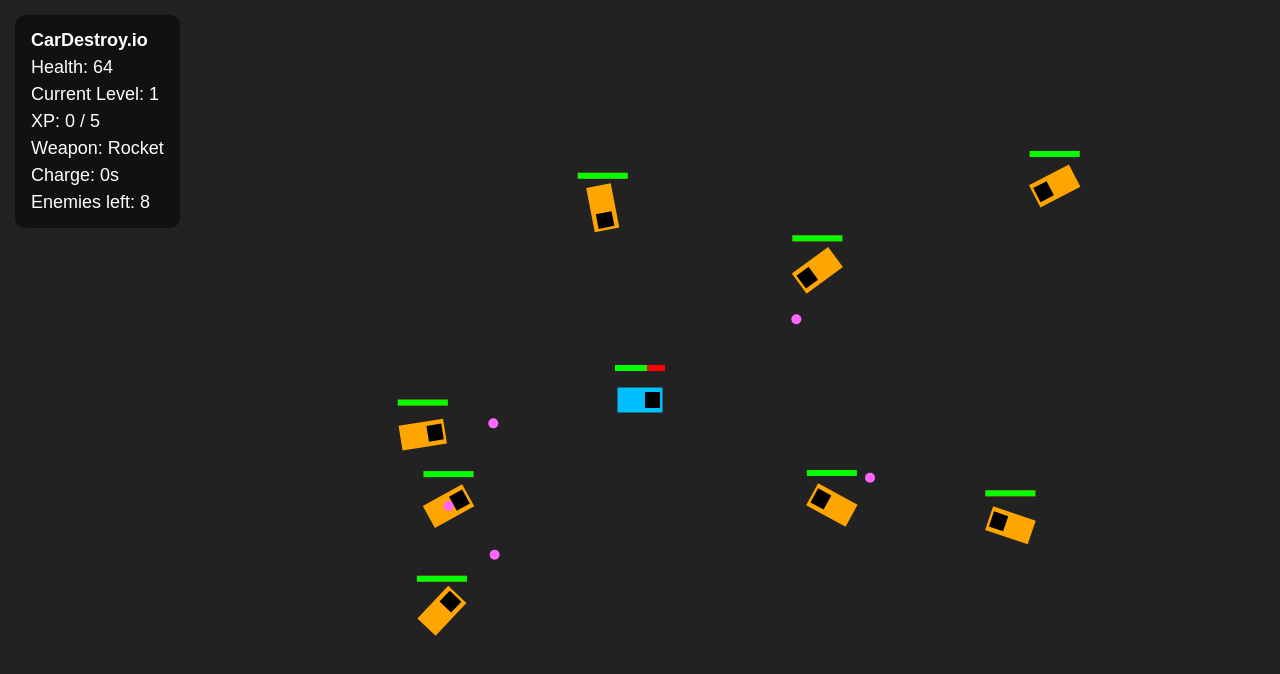
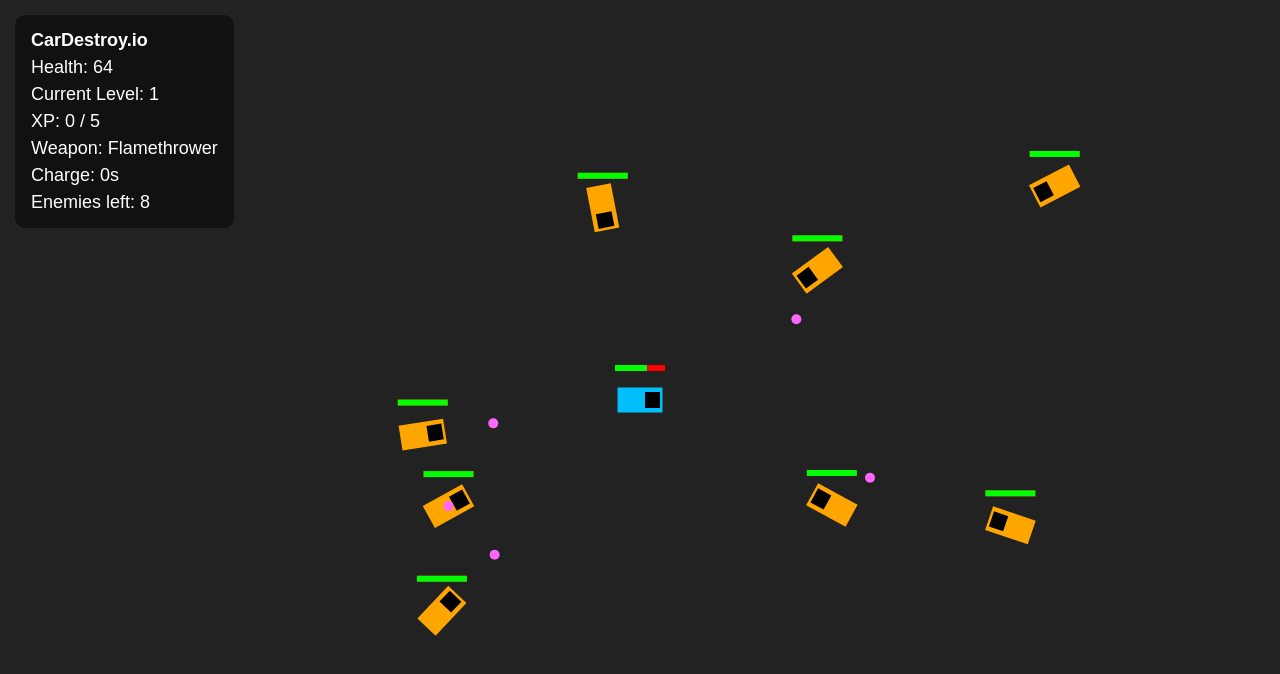
Before and after one commit to jiechengchina/cardestroy.io, a plain HTML site: page index.html in a window 1280 px wide. Both pictures are taken after a click on the button "Start Game". Drawn offline with Linux system fonts and the light colour scheme.

Commit message:
Update index.html

```diff
--- a/index.html
+++ b/index.html
@@ -138,7 +138,7 @@
   Health: <span id="healthText">100</span><br>
   Current Level: <span id="levelText">1</span><br>
   XP: <span id="xpText">0</span> / <span id="xpNeededText">5</span><br>
-  Weapon: <span id="weaponText">Rocket</span><br>
+  Weapon: <span id="weaponText">Flamethrower</span><br>
   Charge: <span id="chargeText">0</span>s<br>
   Enemies left: <span id="enemyText">0</span>
 </div>
@@ -187,7 +187,7 @@ let xpNeeded = 5;
 let weaponDamageBoost = 1;
 
 const weapons = ["Rocket", "Mine", "Flamethrower", "Shield", "Rifle"];
-let currentWeapon = "Rocket";
+let currentWeapon = "Flamethrower";
 
 let spaceHeld = false;
 let flameCharging = false;
@@ -220,7 +220,7 @@ function startGame() {
   enemies = [];
   flameBlasts = [];
 
-  currentWeapon = "Rocket";
+  currentWeapon = "Flamethrower";
   spaceHeld = false;
   flameCharging = false;
   flameChargeSeconds = 0;
```
